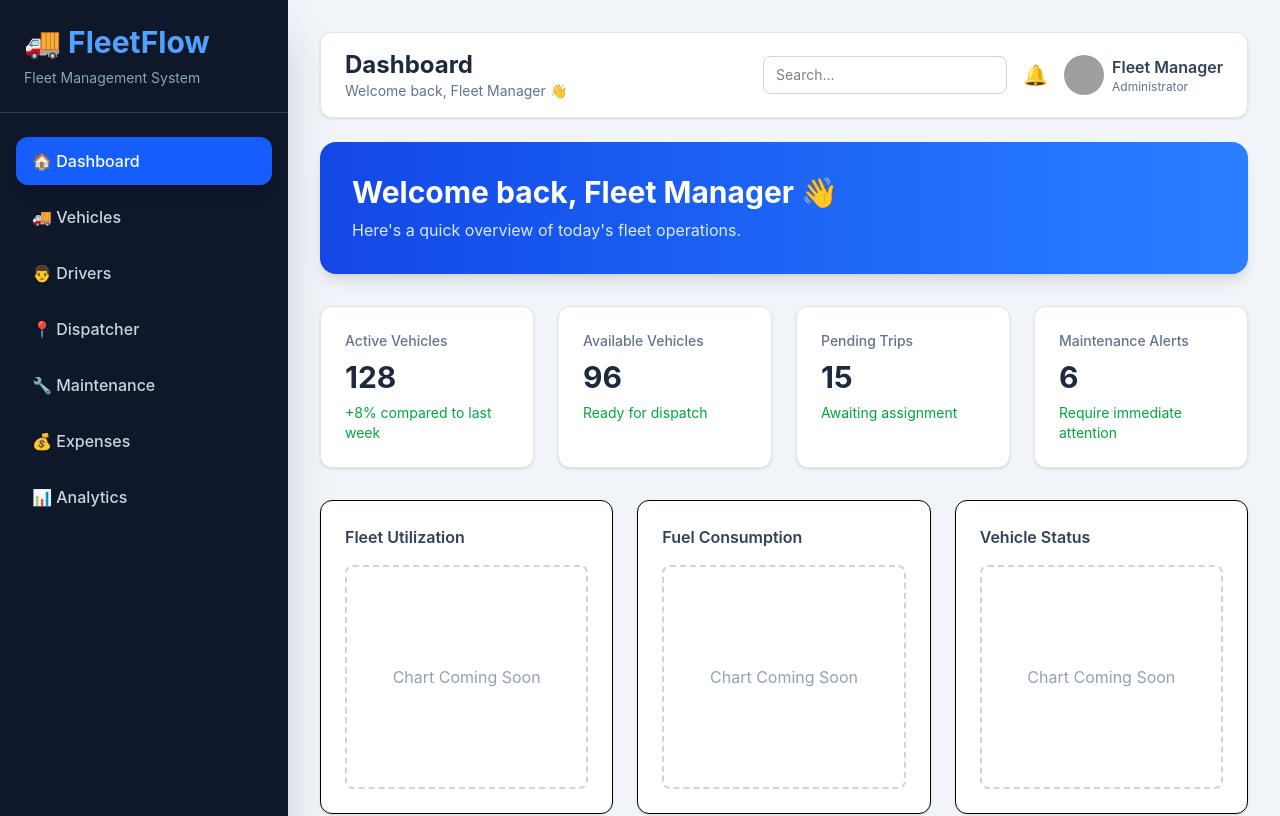
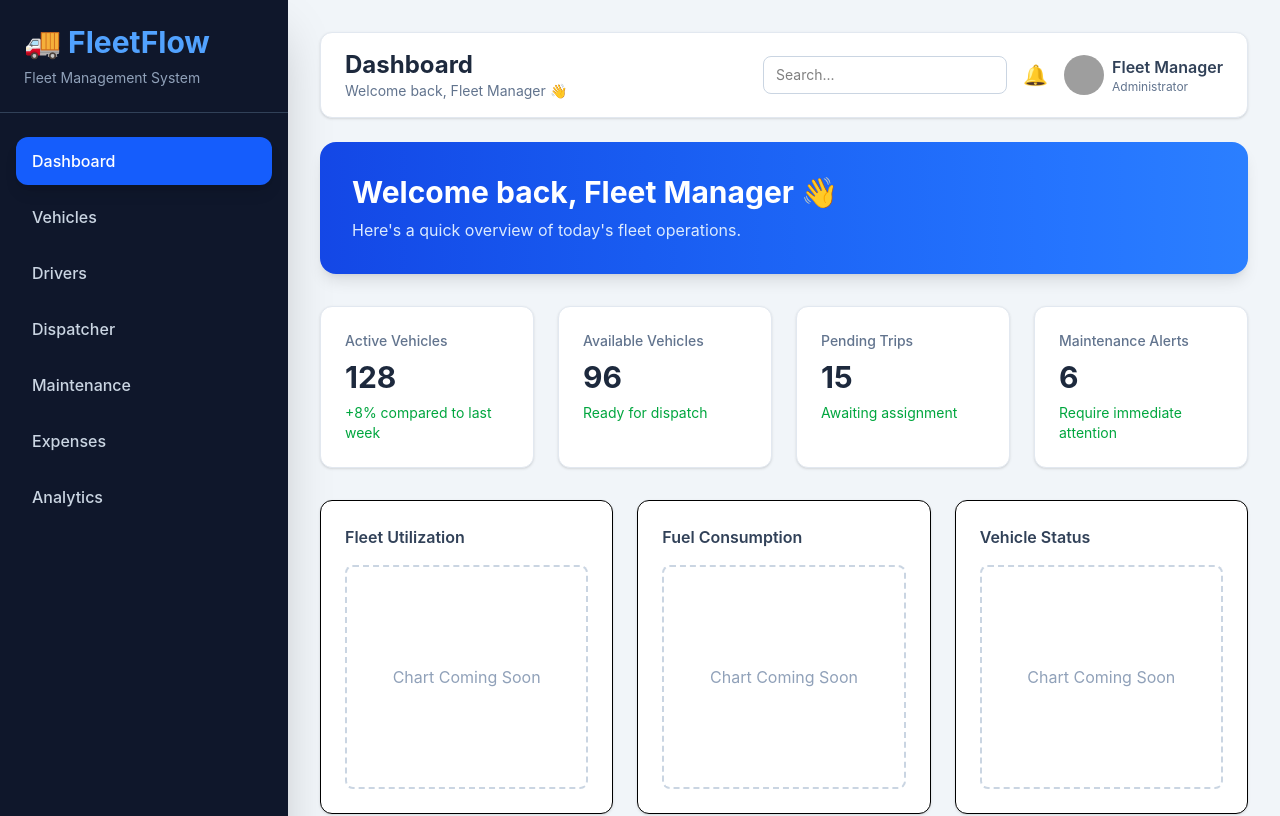
Before and after one commit to HETAXITAPODHAN29/FleetFlow, a React (Vite) app: page /dashboard in a window 1280 px wide. Shown: the top 816 px of the page. Built offline with nearby package versions, Linux system fonts and the light colour scheme; grey boxes are pictures that could not be loaded; the HTML template or start-up script is replaced by a standard one.

Commit message:
updated sidebar

```diff
--- a/package.json
+++ b/package.json
@@ -11,6 +11,7 @@
   "dependencies": {
     "react": "^18.3.1",
     "react-dom": "^18.3.1",
+    "react-icons": "^5.7.0",
     "react-router-dom": "^6.30.4"
   },
   "devDependencies": {
--- a/src/components/Sidebar.jsx
+++ b/src/components/Sidebar.jsx
@@ -1,13 +1,50 @@
 import { NavLink } from "react-router-dom";
+import {
+  FaHome,
+  FaTruck,
+  FaUsers,
+  FaClipboardList,
+  FaTools,
+  FaMoneyBillWave,
+  FaChartBar,
+} from "react-icons/fa";
 
 const links = [
-  { to: "/dashboard", label: "🏠 Dashboard" },
-  { to: "/vehicles", label: "🚚 Vehicles" },
-  { to: "/drivers", label: "👨 Drivers" },
-  { to: "/dispatcher", label: "📍 Dispatcher" },
-  { to: "/maintenance", label: "🔧 Maintenance" },
-  { to: "/expenses", label: "💰 Expenses" },
-  { to: "/analytics", label: "📊 Analytics" },
+  {
+    to: "/dashboard",
+    label: "Dashboard",
+    icon: FaHome,
+  },
+  {
+    to: "/vehicles",
+    label: "Vehicles",
+    icon: FaTruck,
+  },
+  {
+    to: "/drivers",
+    label: "Drivers",
+    icon: FaUsers,
+  },
+  {
+    to: "/dispatcher",
+    label: "Dispatcher",
+    icon: FaClipboardList,
+  },
+  {
+    to: "/maintenance",
+    label: "Maintenance",
+    icon: FaTools,
+  },
+  {
+    to: "/expenses",
+    label: "Expenses",
+    icon: FaMoneyBillWave,
+  },
+  {
+    to: "/analytics",
+    label: "Analytics",
+    icon: FaChartBar,
+  },
 ];
 
 export default function Sidebar() {
```
Also changed, not shown: 1 other file (tests, documents, lock files or other folders).
